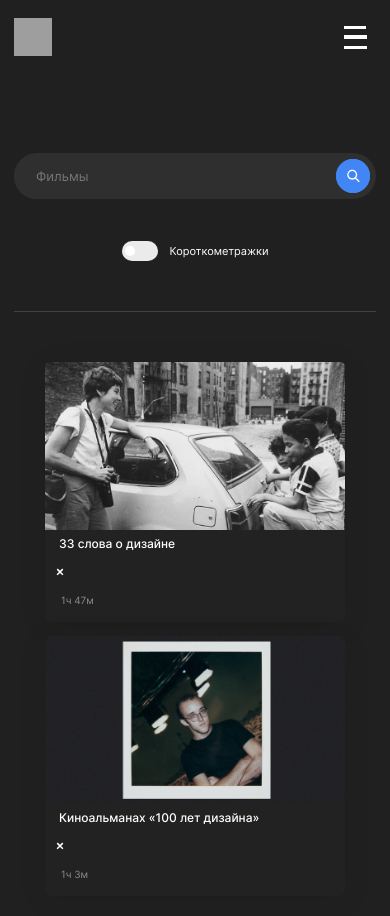
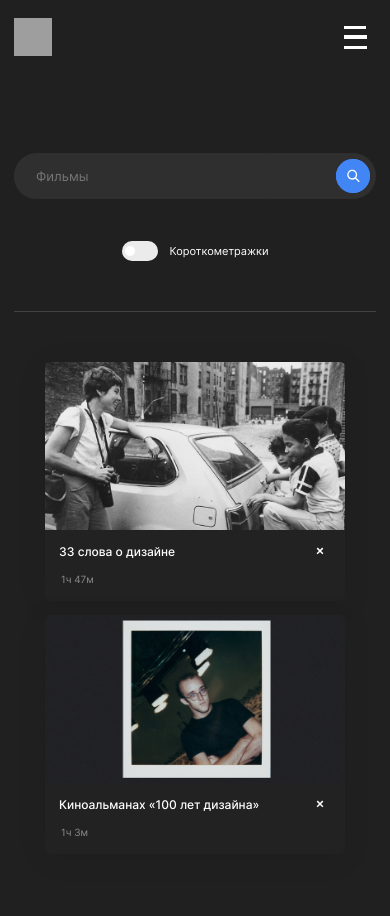
Before and after one commit to DonVladon96/movies-explorer-frontend, a React (Create React App) app: page /saved-movies in a window 390 px wide. Shown: the top 916 px of the page. Built offline with nearby package versions, Linux system fonts and the light colour scheme; grey boxes are pictures that could not be loaded; the HTML template or start-up script is replaced by a standard one.

Commit message:
Правка перед сдачей

```diff
--- a/src/components/SavedMovies/SavedMovies.css
+++ b/src/components/SavedMovies/SavedMovies.css
@@ -260,3 +260,21 @@
     }
 
 }
+
+@media screen and (max-width: 738px) {
+    .saveMovie__container {
+        gap: 0;
+        justify-content: space-between;
+    }
+
+    .saveMovie__poster {
+        width: 300px;
+        height: 168px;
+        margin-bottom: 6px;
+    }
+
+    .saveMovie__like-container {
+        position: static;
+        margin-right: 10px;
+    }
+}
```
